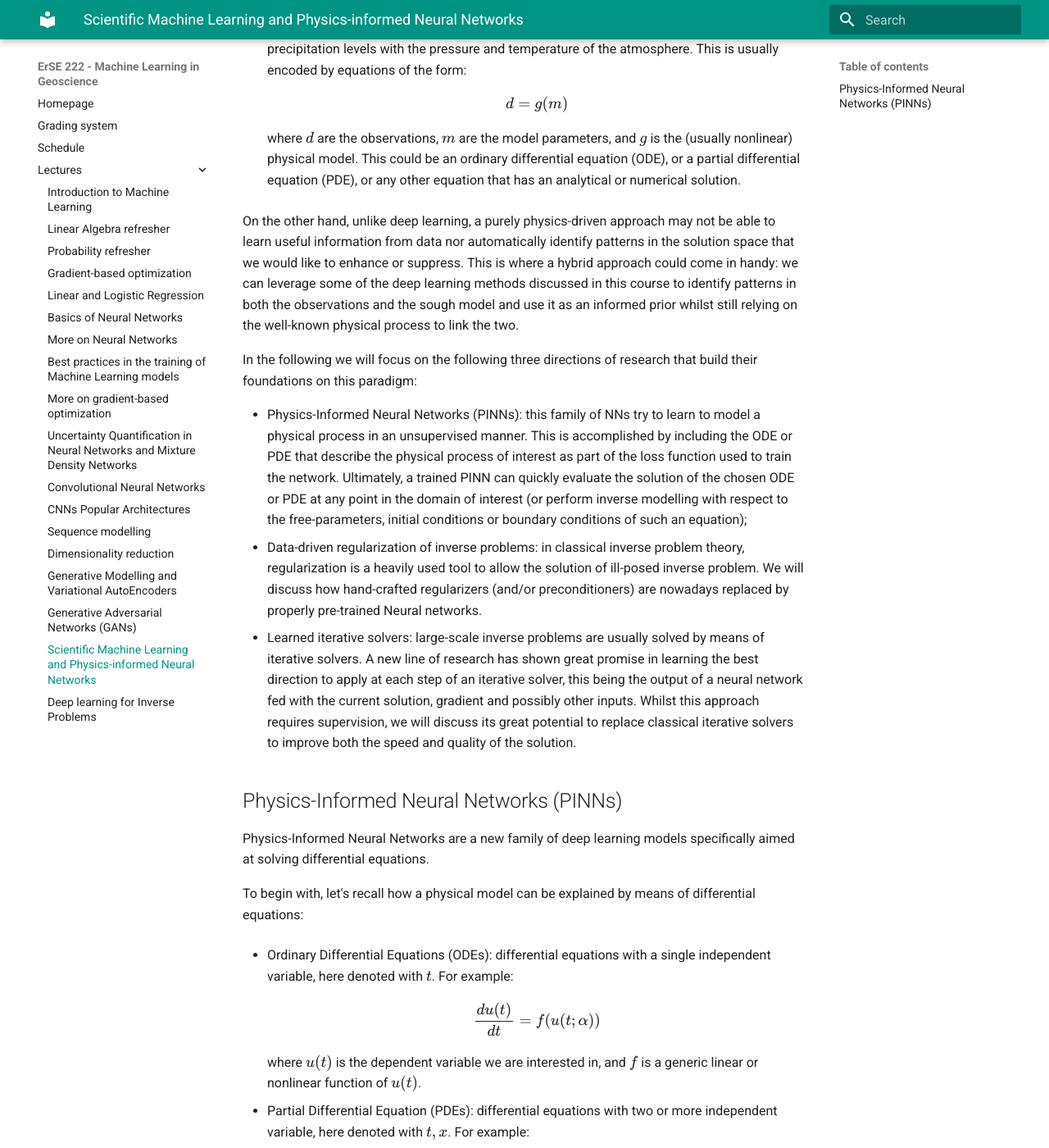
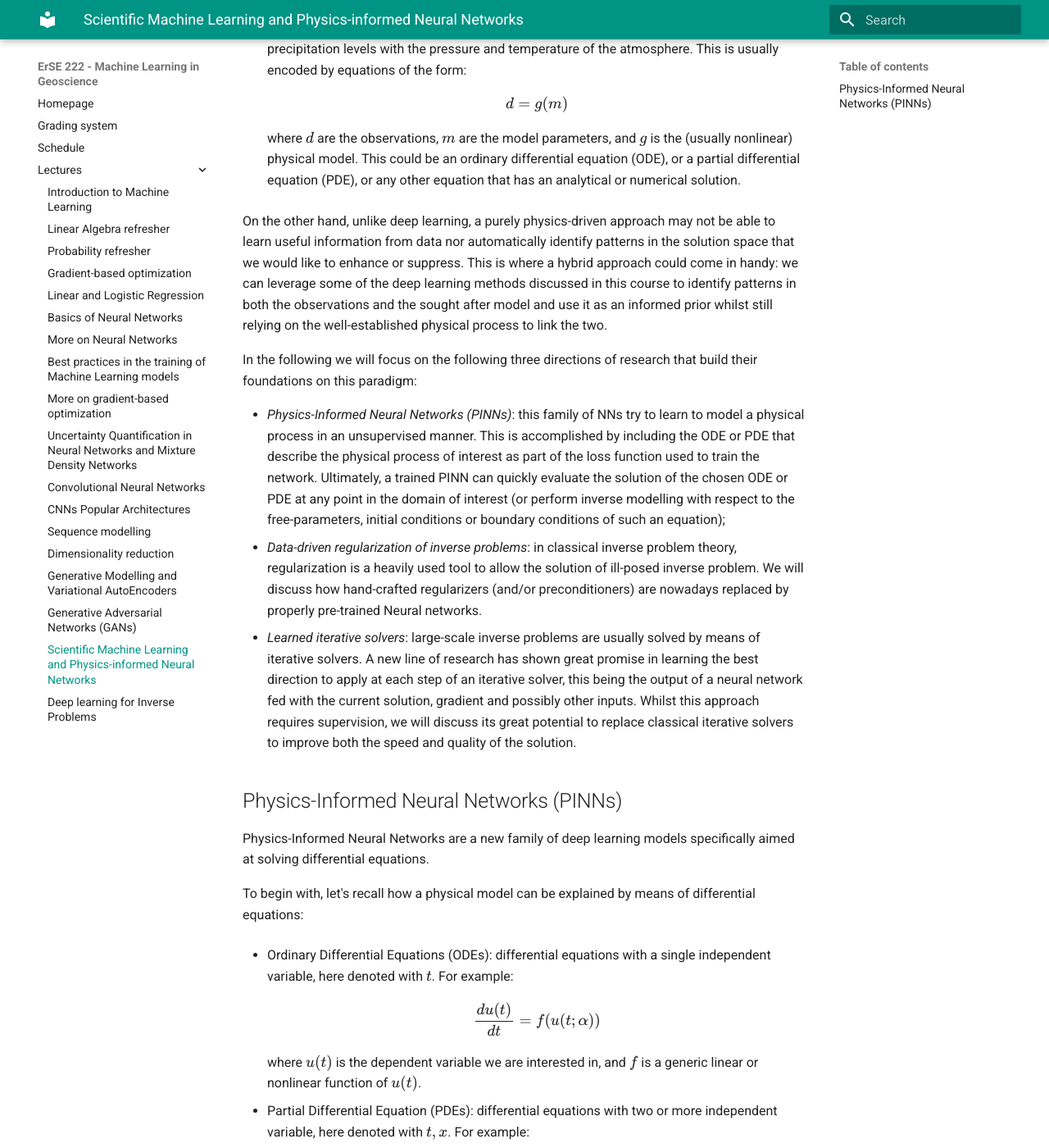
Before and after one commit to DIG-Kaust/MLgeoscience, an MkDocs documentation site: the page built from docs/lectures/16_pinns.md, in a window 1280 px wide and 1400 px high, scrolled down 985 px. Shown: the whole window at 82% size. Built offline with MkDocs 1.6.1 and Material for MkDocs 9.7.7, drawn with Linux system fonts in a browser that asks for light colours; some of the changed text lies outside the part shown.

Commit message:
Fix typos in scientific ML lecture

```diff
--- a/docs/lectures/16_pinns.md
+++ b/docs/lectures/16_pinns.md
@@ -40,18 +40,18 @@ with a large amount of training data and let them identify the best possible way
 On the other hand, unlike deep learning, a purely physics-driven approach may not be able to learn useful information from data nor
 automatically identify patterns in the solution space that we would like to enhance or suppress. This is where a hybrid approach could
 come in handy: we can leverage some of the deep learning methods discussed in this course to identify patterns in both the observations and
-the sough model and use it as an informed prior whilst still relying on the well-known physical process to link the two.
+the sought after model and use it as an informed prior whilst still relying on the well-established physical process to link the two.
 
 In the following we will focus on the following three directions of research that build their foundations on this paradigm:
 
-- Physics-Informed Neural Networks (PINNs): this family of NNs try to learn to model a physical process in an unsupervised manner. This is accomplished
+- *Physics-Informed Neural Networks (PINNs)*: this family of NNs try to learn to model a physical process in an unsupervised manner. This is accomplished
   by including the ODE or PDE that describe the physical process of interest as part of
   the loss function used to train the network. Ultimately, a trained PINN can quickly evaluate the solution of the chosen ODE or PDE at any point in the domain of interest
   (or perform inverse modelling with respect to the free-parameters, initial conditions or boundary conditions of such an equation);
-- Data-driven regularization of inverse problems: in classical inverse problem theory, regularization is a heavily used tool to allow the solution
+- *Data-driven regularization of inverse problems*: in classical inverse problem theory, regularization is a heavily used tool to allow the solution
   of ill-posed inverse problem. We will discuss how hand-crafted regularizers (and/or preconditioners) are nowadays replaced by properly pre-trained
   Neural networks.
-- Learned iterative solvers: large-scale inverse problems are usually solved by means of iterative solvers. A new line of research has shown great promise
+- *Learned iterative solvers*: large-scale inverse problems are usually solved by means of iterative solvers. A new line of research has shown great promise
   in learning the best direction to apply at each step of an iterative solver, this being the output of a neural network fed with the current solution, gradient
   and possibly other inputs. Whilst this approach requires supervision, we will discuss its great potential to replace classical iterative solvers to improve both
   the speed and quality of the solution.
```
Also changed, not shown: other parts of docs/lectures/16_pinns.md (+1 -1 lines).
